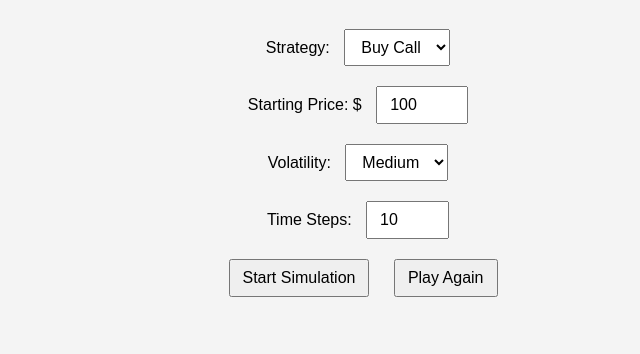
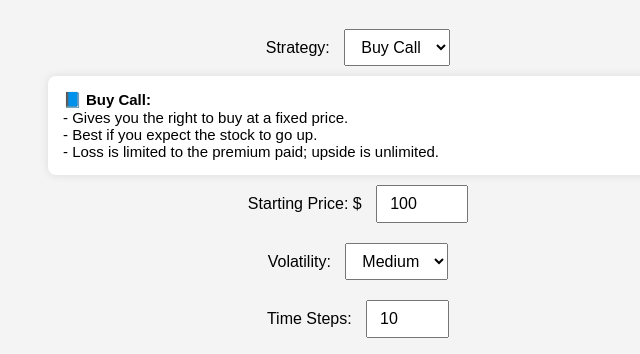
Before and after one commit to Ryanmkah/options-trader-simulator, a plain HTML site: page index.html in a window 1280 px wide. Shown: the part 100-454 px from the top of the page, without its empty margins (277-917 px from the left). Drawn offline with nearby package versions, Linux system fonts and the light colour scheme.

Commit message:
Implement strategy explanation and update UI elements

```diff
--- a/index.html
+++ b/index.html
@@ -38,12 +38,15 @@
 
   <!-- User Settings -->
   <label for="strategy">Strategy:</label>
-  <select id="strategy">
-    <option value="call">Buy Call</option>
-    <option value="put">Buy Put</option>
-    <option value="straddle">Straddle</option>
-    <option value="collar">Collar</option>
-  </select><br>
+  <select id="strategy" onchange="updateStrategyExplanation()">
+  <option value="call">Buy Call</option>
+  <option value="put">Buy Put</option>
+  <option value="straddle">Straddle</option>
+  <option value="collar">Collar</option>
+</select><br>
+
+<div id="strategyInfo" style="max-width: 600px; margin: 0 auto; background: #fff; padding: 15px; border-radius: 8px; font-size: 15px; box-shadow: 0 0 10px rgba(0,0,0,0.1); text-align: left;"></div>
+
 
   <label for="startPrice">Starting Price: $</label>
   <input type="number" id="startPrice" value="100" step="1" min="10" max="500"><br>
@@ -66,6 +69,42 @@
   <canvas id="payoffChart"></canvas>
 
   <script>
+
+    const strategyDescriptions = {
+      call: `
+        <strong>📘 Buy Call:</strong><br>
+        - Gives you the right to buy at a fixed price.<br>
+        - Best if you expect the stock to go up.<br>
+        - Loss is limited to the premium paid; upside is unlimited.
+      `,
+      put: `
+      <strong>📘 Buy Put:</strong><br>
+      - Gives you the right to sell at a fixed price.<br>
+      - Great during bearish markets.<br>
+      - Profit rises as stock price falls, limited downside.
+    `,
+      straddle: `
+        <strong>📘 Straddle:</strong><br>
+        - Buy both a call and a put at the same strike.<br>
+        - Best when you expect a big move, but not sure which direction.<br>
+        - Risk: Expensive (2 premiums) and loses if the stock stays flat.
+      `,
+      collar: `
+        <strong>📘 Collar:</strong><br>
+        - Buy a put and sell a call (protective hedge).<br>
+        - Used to cap losses and gains.<br>
+        - Good for preserving capital with limited upside/downside.
+      `
+    };
+
+  function updateStrategyExplanation() {
+    const strategy = document.getElementById("strategy").value;
+    document.getElementById("strategyInfo").innerHTML = strategyDescriptions[strategy];
+  }
+
+// Show initial explanation on page load
+  window.onload = updateStrategyExplanation;
+
     const strikePrice = 100;
     const premium = 5;
     const upperStrike = 110;
```
